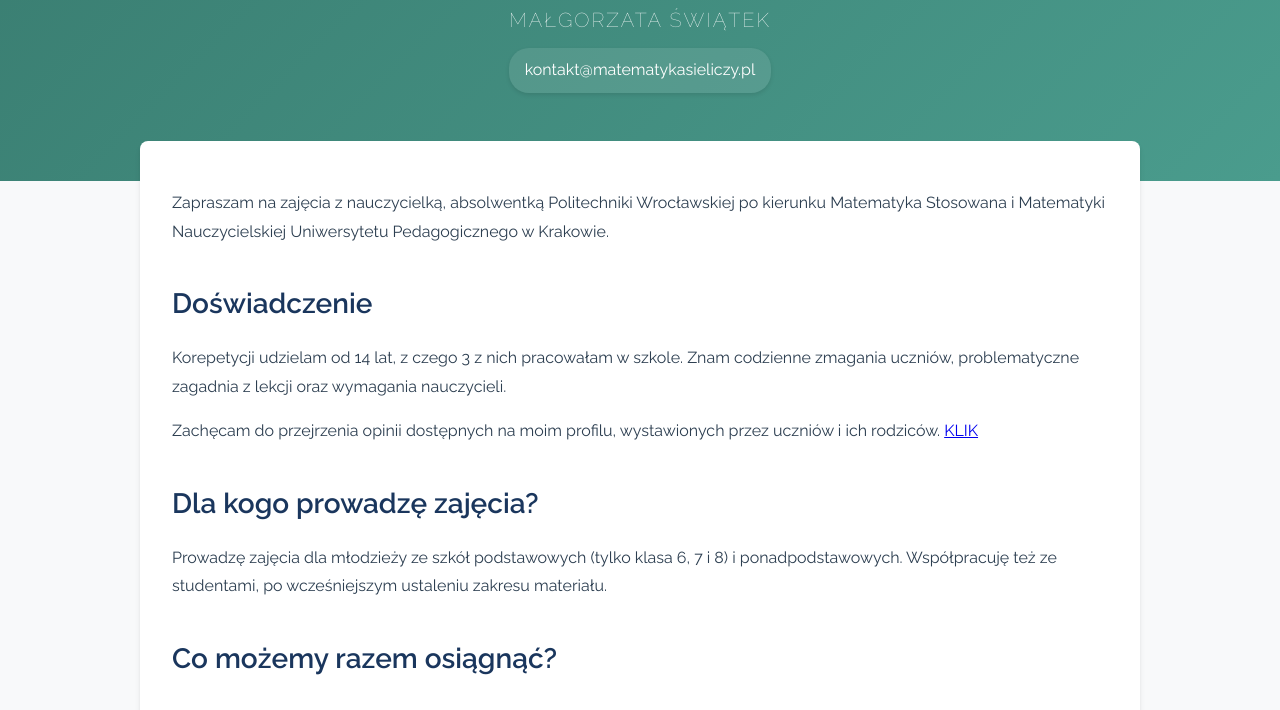
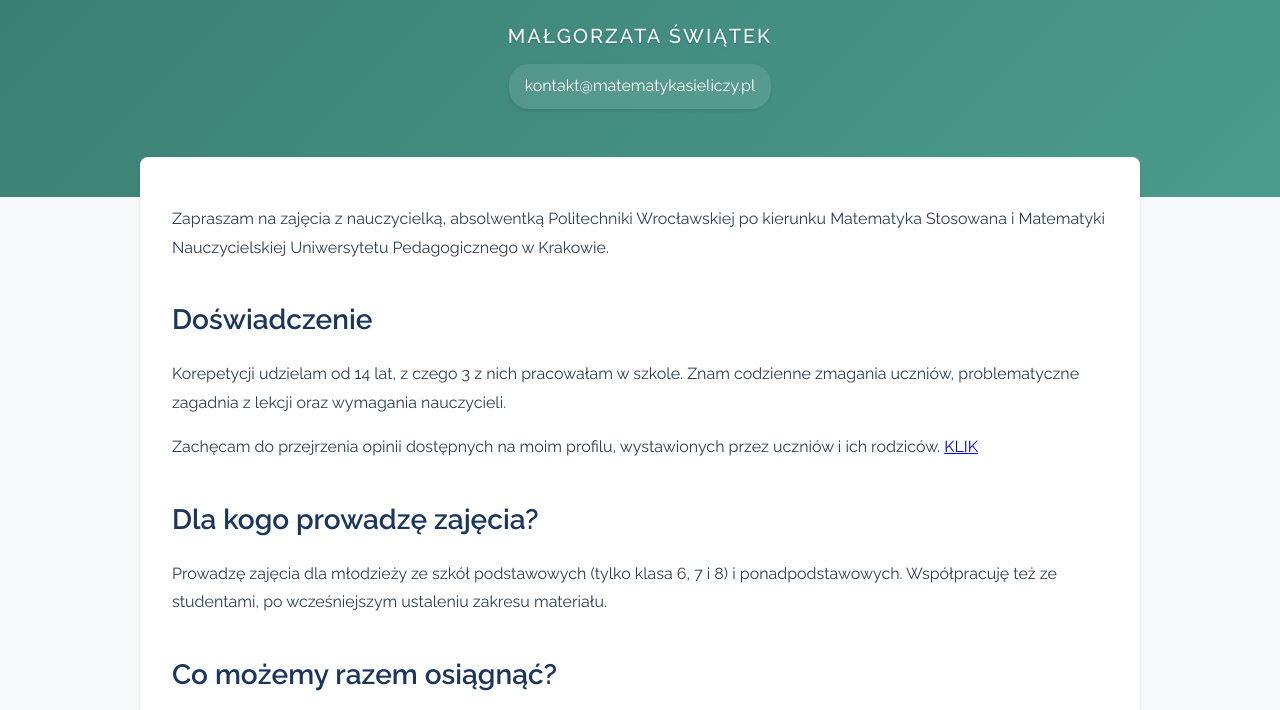
Before and after one commit to rafenden/matematyka-sie-liczy, an Eleventy site: page src/index.md in a window 1280 px wide. Shown: the part 302-1012 px from the top of the page. Built offline with nearby package versions, Linux system fonts and the light colour scheme; Eleventy itself is replaced by a stand-in of ours; files that its build step writes are made by us from their sources.

Commit message:
Improve name visibility without background

```diff
--- a/css/styles.css
+++ b/css/styles.css
@@ -178,11 +178,13 @@ footer {
 
 .intro {
   text-transform: uppercase;
-  font-weight: lighter;
+  font-weight: 500;
   font-size: var(--intro-font-size);
   letter-spacing: 2px;
   margin-top: 16px;
   color: var(--white-text-color);
+  text-shadow: 0 1px 2px rgba(0, 0, 0, 0.15);
+  display: inline-block;
 }
 
 h1, h2, h3, h4, h5, h6 {
--- a/src/index.md
+++ b/src/index.md
@@ -90,4 +90,4 @@ Studenci – pomoc w rozwiązywaniu zadań (indywidualna wycena).
 
 
 
-Źródło: [e-korepetycje.net](https://www.e-korepetycje.net/malgorzata-swiatek/matematyka)
+Źródło: [e-korepetycje.net](https://www.e-korepetycje.net/malgorzata-swiatek/matematyka#opinie)
```
